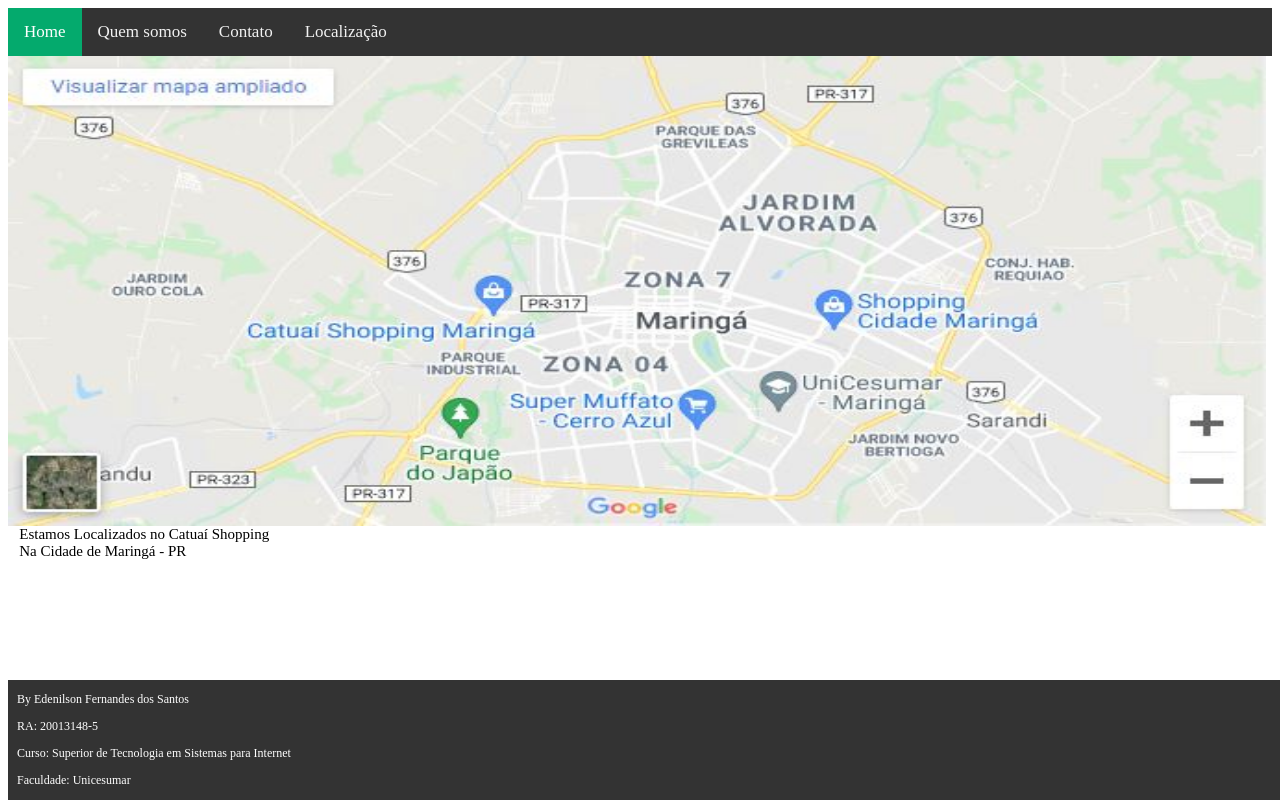
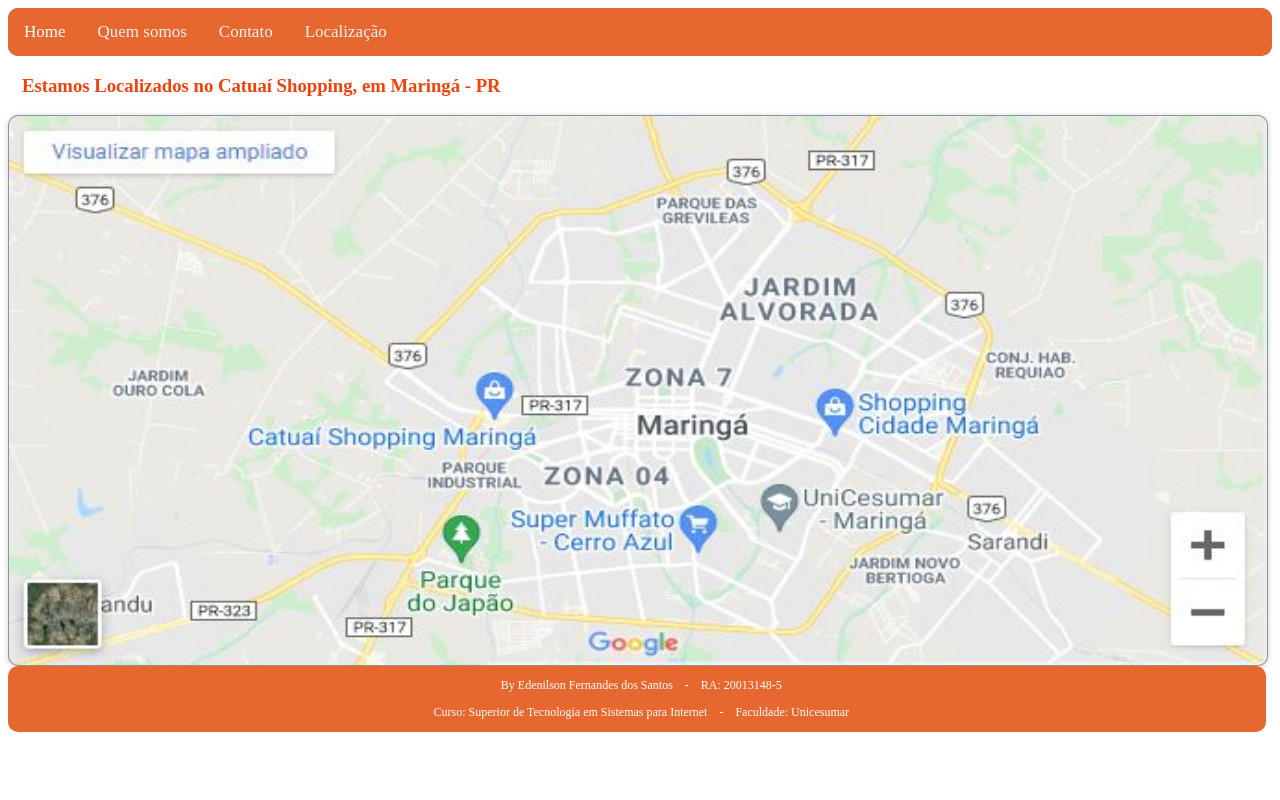
Before and after one commit to EdenilsonFSantos/20013148-5_EdenilsonF.Santos, a PHP site: page /pages/localizacao.php in a window 1280 px wide. Run offline with PHP 8.4, Linux system fonts and the light colour scheme; data that the repository does not hold is empty.

Commit message:
Localização v3 - CSS
alterações CSS

```diff
--- a/pages/css/style.css
+++ b/pages/css/style.css
@@ -3,7 +3,8 @@
 /* ---------  CABEÇALHO - MENU DE OPCOES HORIZONTAL  ---------- */
 /* Add a black background color to the top navigation */
 .topnav {
-    background-color: #333;
+  border-radius: 10px;
+    background-color: #e6682e;
     overflow: hidden;
   }
 
@@ -20,13 +21,13 @@
 
   /* Change the color of links on hover */
   .topnav a:hover {
-    background-color: #ddd;
+    background-color: rgba(224, 150, 150, 1);
     color: black;
   }
 
   /* Add an active class to highlight the current page */
   .topnav a.active {
-    background-color: #04AA6D;
+    background-color: #e6682e;
     color: white;
   }
 
@@ -44,18 +45,36 @@
     height: 60%;
 }
 
-.textomapa {
-    color: black;
-    font-size: 15px;
+.maps2 {
+  background-color: #e6682e;
+    border: 1px solid rgba(72, 181, 233, 0.6);
+    border-radius: 10px;
+    box-shadow: 0 1px 6px rgba(178, 178, 178, 0.6);
+    color: rgb(255, 255, 255) !important;
+    font-family: gothambook;
+    text-align: center;
+    top: 50px !important;
+    width:99.5%;
+    height: 70%;
+    /*width: 150px !important;*/
 }
+
+.marcar1 {
+    color: #f1420c;
+}
+
 
   /* --------------  RODAPE ------------  */
 
 .rodape {
-    position:absolute;
-    background-color: #333;
+    /*position:absolute;*/
+    border-radius: 10px;
+    background-color: #e6682e;
     font-size: 12px;
     color: white;
     bottom:0;
-    width:100%;
+    width:99.5%;
+    float: left;
+    display: block;
+    text-align: center;
 }
--- a/pages/function/funcoes.php
+++ b/pages/function/funcoes.php
@@ -23,14 +23,10 @@ function carrega_mapa()
 
   //-- MOSTRAR MAPA do GOOGGLE --//
   if ($current_status == "down"):
-    echo ('<img class="maps" src="images/mapa_estatico.jpg" align="left">
-        <p class="textomapa">&nbsp&nbsp Estamos Localizados no Catuaí Shopping<br>
-        &nbsp&nbsp Na Cidade de Maringá - PR</p>');
+    echo ('<img class="maps2" src="images/mapa_estatico.jpg" align="left">');
   else:
-    echo ('<iframe class="maps" src="https://www.google.com/maps/embed?pb=!1m14!1m12!1m3!1d49259.37108732504!2d-51.94376325530995!3d-23.41625027532075!2m3!1f0!2f0!3f0!3m2!1i1024!2i768!4f13.1!5e0!3m2!1spt-BR!2sbr!4v1629510111594!5m2!1spt-BR!2sbr" align="left">
-        </iframe><p class="textomapa">
-        &nbsp&nbsp Estamos Localizados no Catuaí Shopping<br>
-        &nbsp&nbsp Na Cidade de Maringá - PR</p>');
+    echo ('<iframe class="maps2" src="https://www.google.com/maps/embed?pb=!1m14!1m12!1m3!1d49259.37108732504!2d-51.94376325530995!3d-23.41625027532075!2m3!1f0!2f0!3f0!3m2!1i1024!2i768!4f13.1!5e0!3m2!1spt-BR!2sbr!4v1629510111594!5m2!1spt-BR!2sbr" align="left">
+        </iframe>');
   endif;
 
 }
@@ -44,12 +40,9 @@ function ping($host, $port, $timeout)
   return round((($tA - $tB) * 1000), 0)." ms";
 }
 
+?>
 
-
-
-
-
-?>
+<h3 class="marcar1">&nbsp&nbsp Estamos Localizados no<b> Catuaí Shopping</b>, em Maringá - PR</h3>
 
 
 
--- a/pages/localizacao.php
+++ b/pages/localizacao.php
@@ -14,6 +14,7 @@
     carrega_mapa();
 ?>
 
+
 <!-- RODAPÉ   -->
 <footer>
 <?php
--- a/pages/rodape.php
+++ b/pages/rodape.php
@@ -15,10 +15,8 @@
 
 
     <div class='rodape'>
-        <p>&nbsp&nbsp By Edenilson Fernandes dos Santos</p>
-        <p>&nbsp&nbsp RA: 20013148-5 </p>
-        <p>&nbsp&nbsp Curso: Superior de Tecnologia em Sistemas para Internet </p>
-        <p>&nbsp&nbsp Faculdade: Unicesumar </p>
+        <p>&nbsp&nbsp By Edenilson Fernandes dos Santos &nbsp&nbsp - &nbsp&nbsp RA: 20013148-5 </p>
+        <p>&nbsp&nbsp Curso: Superior de Tecnologia em Sistemas para Internet &nbsp&nbsp - &nbsp&nbsp Faculdade: Unicesumar </p>
     </div>
 
 
```
